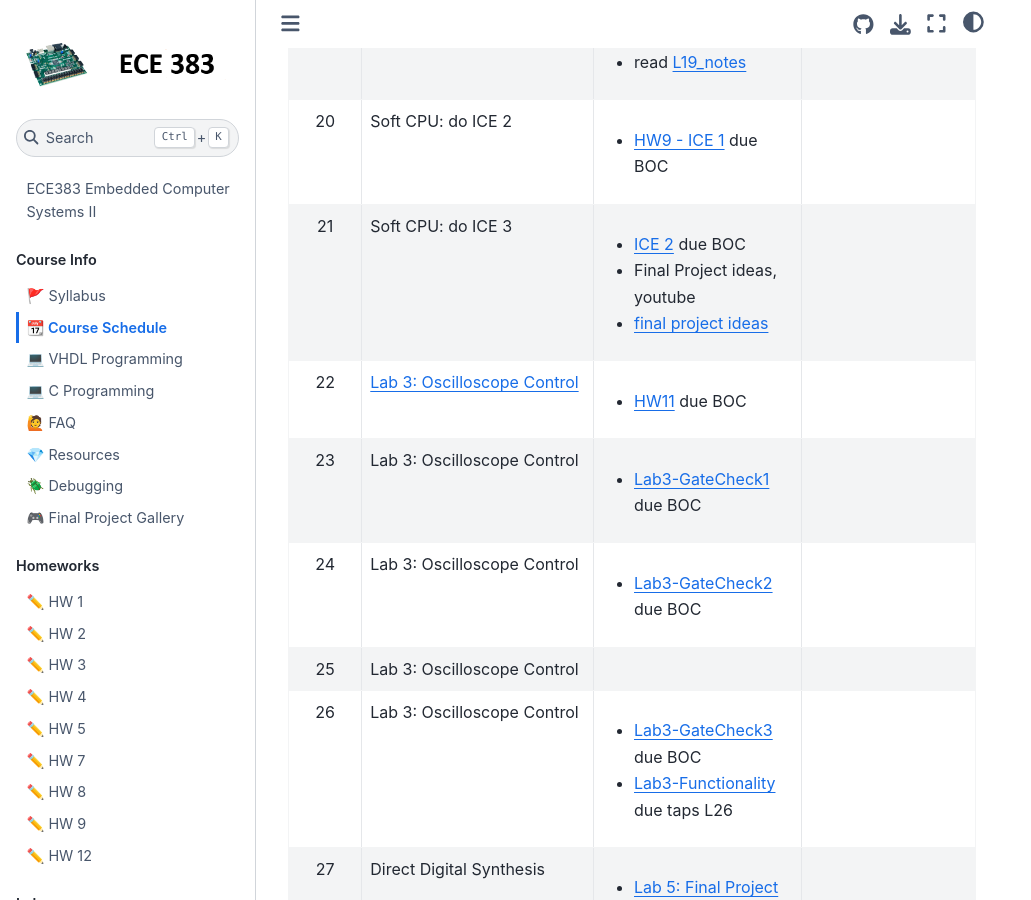
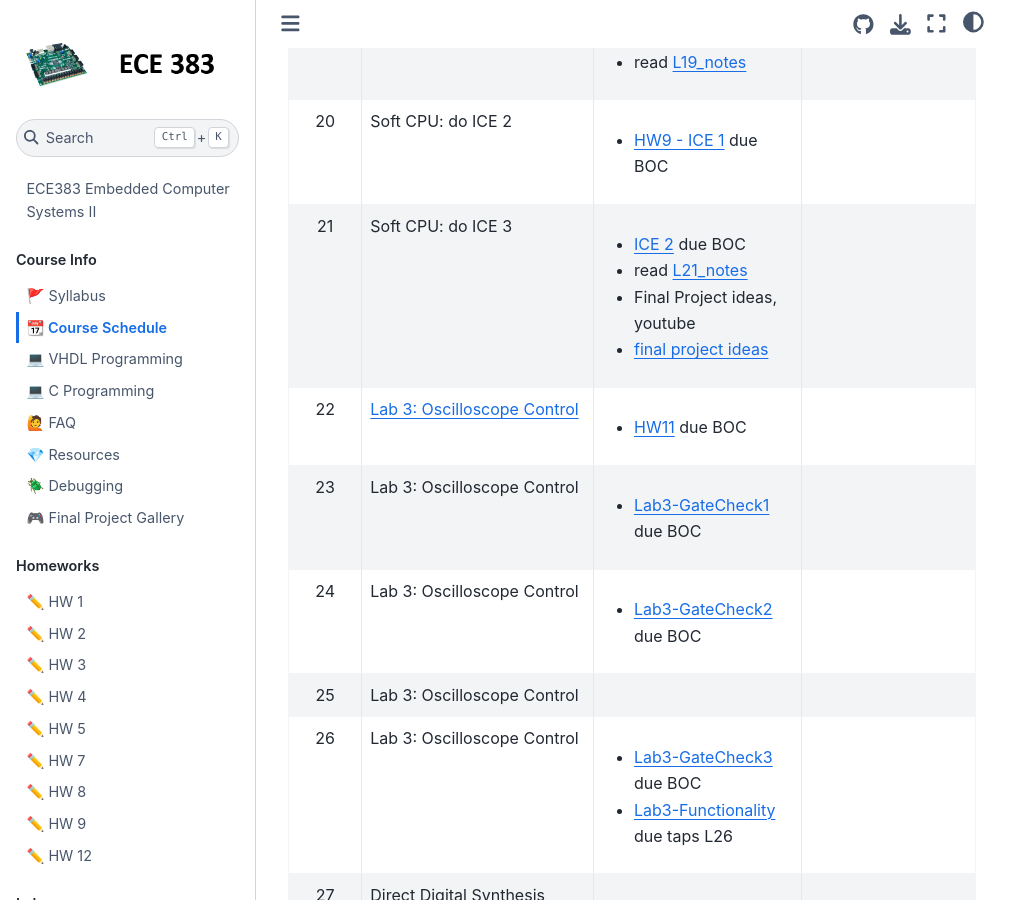
Before and after one commit to USAFA-ECE/ece383, a Jupyter Book: the page built from book/schedule.md, in a window 1280 px wide and 900 px high, scrolled down 2900 px. Shown: the whole window, without its empty margins (0-1031 px from the left). Built offline with Jupyter Book 1.0.4 settings and Sphinx 7.4.7 and the Sphinx Book theme 1.1.4, drawn with Linux system fonts in a browser that asks for light colours; pages that are not in the unit, such as notebooks, are missing from menus.

Commit message:
Update schedule.md

```diff
--- a/book/schedule.md
+++ b/book/schedule.md
@@ -27,7 +27,7 @@
 | 18     | GR1                                              |                      | GR1    |
 | 19     | Soft CPU: do ICE 1                               | <ul><li>[Lab2-README](Assignments/lab2.md) due BOC</li><li>read [L19_notes](Lectures/lecture19.md) </li></ul>  |        |
 | 20     | Soft CPU: do ICE 2                               | <ul><li>[HW9 - ICE 1](Assignments/homework9.md) due BOC </li></ul>  |        |
-| 21     | Soft CPU: do ICE 3                               | <ul><li>[ICE 2](Assignments/ice2.md) due BOC </li><li>Final Project ideas, youtube</li><li>[final project ideas](https://georgeyork.github.io/ECE383_web/lab/lab5/ideas.html)</li></ul>  |        |
+| 21     | Soft CPU: do ICE 3                               | <ul><li>[ICE 2](Assignments/ice2.md) due BOC</li><li>read [L21_notes](Lectures/lecture21.md) </li><li>Final Project ideas, youtube</li><li>[final project ideas](https://georgeyork.github.io/ECE383_web/lab/lab5/ideas.html)</li></ul>  |        |
 | 22     | [Lab 3: Oscilloscope Control](Assignments/lab3.md) | <ul><li>[HW11](Assignments/homework11.md) due BOC </li></ul>  |        |
 | 23     | Lab 3: Oscilloscope Control | <ul><li>[Lab3-GateCheck1](Assignments/lab3.md) due BOC </li></ul>  |        |
 | 24     | Lab 3: Oscilloscope Control | <ul><li>[Lab3-GateCheck2](Assignments/lab3.md) due BOC </li></ul>  |        |
```
